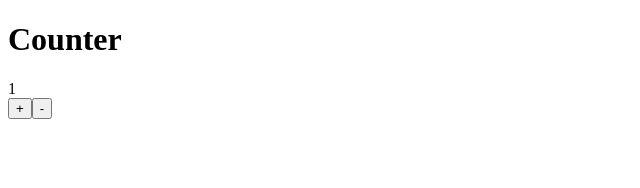
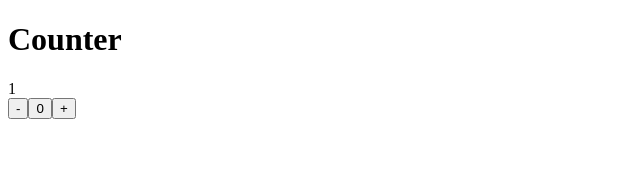
Before and after one commit to felipepereirapinto/next-react-counter, a Next.js app: page / in a window 1280 px wide. Shown: the top 188 px of the page, without its empty margins (0-640 px from the left). Built offline with nearby package versions, Linux system fonts and the light colour scheme.

Commit message:
chore: reset button

```diff
--- a/components/Counter.jsx
+++ b/components/Counter.jsx
@@ -12,13 +12,18 @@ function Counter() {
     setCounter(counter - 1)
   }
 
+  function resetCounter() {
+    setCounter(0)
+  }
+
   return (
     <>
       <h1>Counter</h1>
       <div>{counter}</div>
       <div>
+        <Button onClick={subCounter}>-</Button>
+        <Button onClick={resetCounter}>0</Button>
         <Button onClick={addCounter}>+</Button>
-        <Button onClick={subCounter}>-</Button>
       </div>
     </>
   )
```
